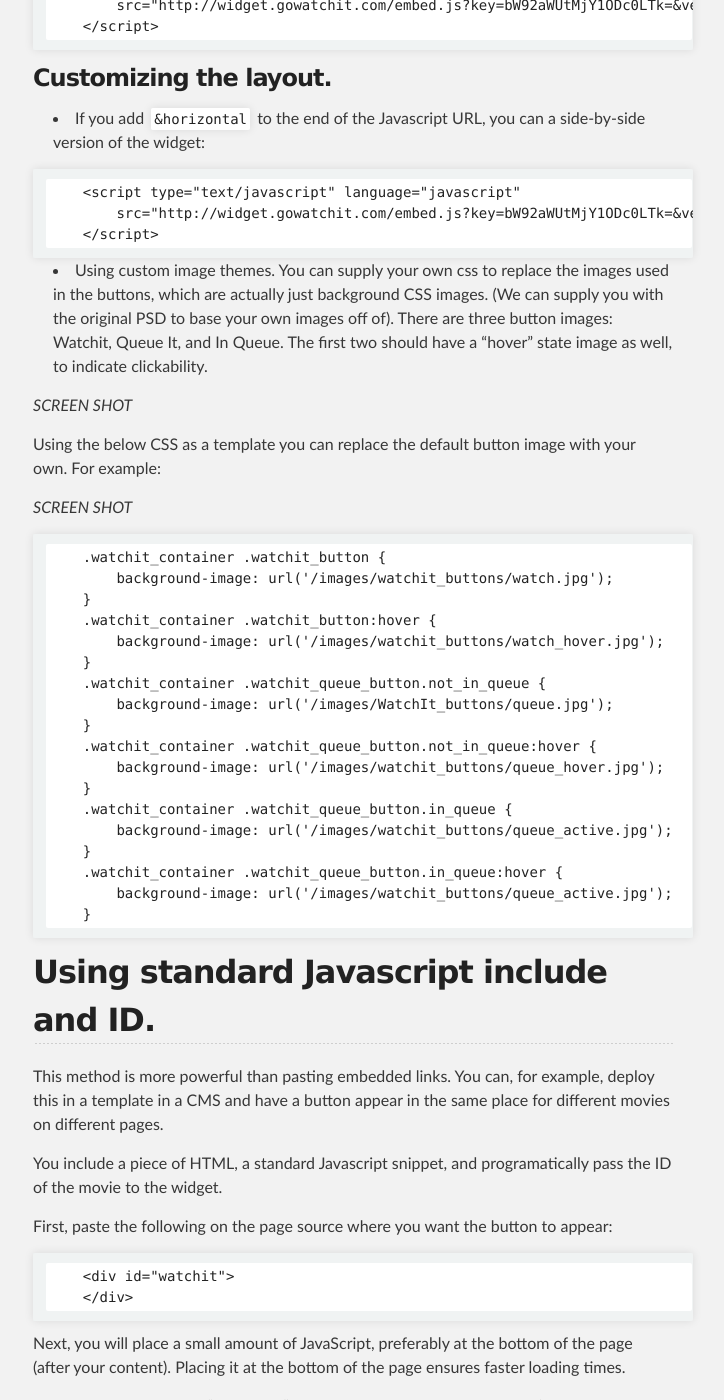
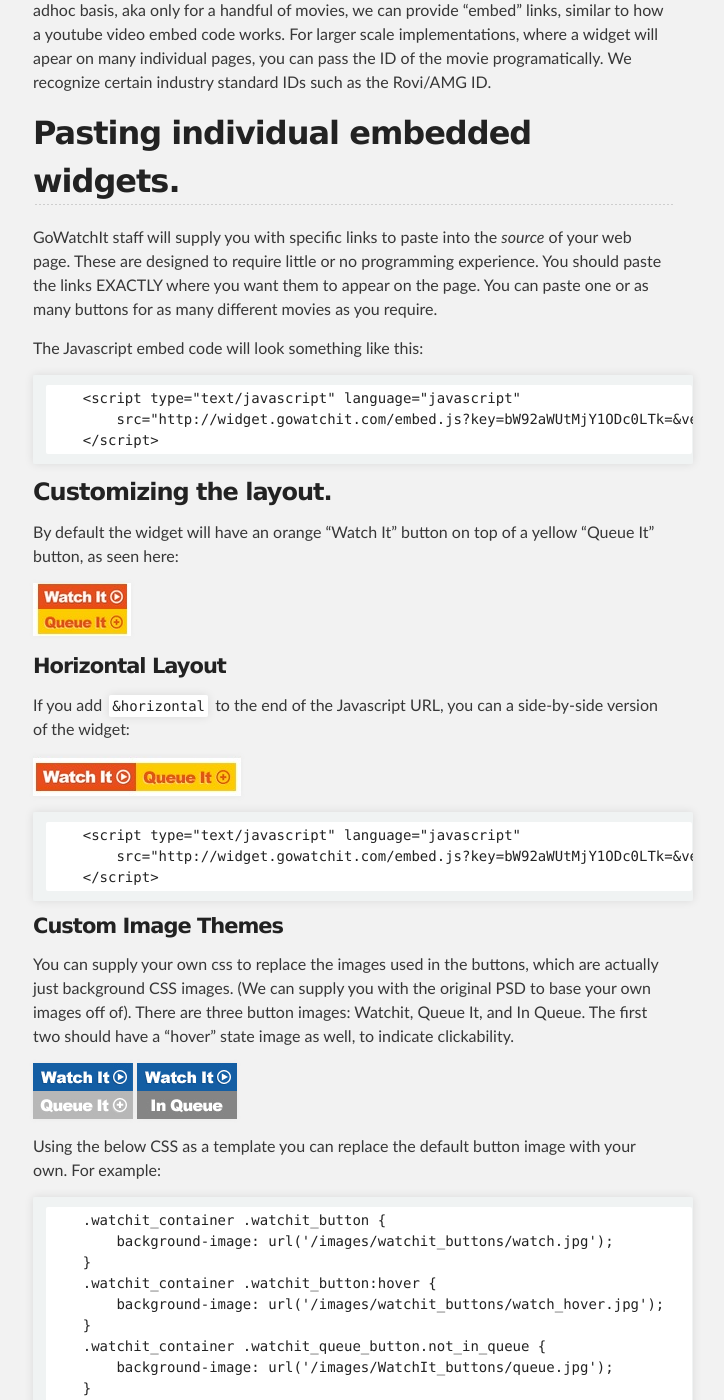
Before and after one commit to ncmdev/plexusent.github.io, a Jekyll site: the page built from widget.md, in a window 1280 px wide and 1400 px high, scrolled down 1928 px. Shown: the whole window, without its empty margins (287-1011 px from the left). Built offline with Jekyll 4.4.1, drawn with Linux system fonts in a browser that asks for light colours; some of the changed text lies outside the part shown.

````diff
--- a/widget.md
+++ b/widget.md
@@ -22,7 +22,7 @@
 * Tracking: We track aggregate status, such as how many users saw a button, vs how many clicked on it. We can also track things like which providers the users clicked on, and even if they purchased something. If users queue a movie, get a notification months later, and purchase that film, we can track the origin of that transaction back to your website.
 
 
-*SCREEN SHOT HERE*
+![example widget](screenshots/widgetOnSite.png)
 
 ### Buttons
 The Watch It button will launch the lightbox. The Queue button--if a user is logged into GWI--will automatically add the movie to a users queue without displaying the lightbox. If the user is not logged in, the Queue button will also launch the lightbox.
@@ -49,8 +49,15 @@
 ```
 
 ### Customizing the layout.
+By default the widget will have an orange "Watch It" button on top of a yellow "Queue It" button, as seen here:
 
-- If you add `&horizontal` to the end of the Javascript URL, you can a side-by-side version of the widget:
+![regular button](/screenshots/regularstackedbutton.jpg)
+
+#### Horizontal Layout
+If you add `&horizontal` to the end of the Javascript URL, you can a side-by-side version of the widget:
+
+![horizontal button](/screenshots/horizontalbutton.jpg)
+
 
 ```
     <script type="text/javascript" language="javascript"
@@ -58,13 +65,14 @@
     </script>
 ```
 
-- Using custom image themes. You can supply your own css to replace the images used in the buttons, which are actually just background CSS images. (We can supply you with the original PSD to base your own images off of). There are three button images: Watchit, Queue It, and In Queue. The first two should have a "hover" state image as well, to indicate clickability.
+#### Custom Image Themes
 
-*SCREEN SHOT*
+You can supply your own css to replace the images used in the buttons, which are actually just background CSS images. (We can supply you with the original PSD to base your own images off of). There are three button images: Watchit, Queue It, and In Queue. The first two should have a "hover" state image as well, to indicate clickability.
+
+![Custom CSS button](/screenshots/customCSS.png) ![Custom CSS button in queue](/screenshots/customCSSinqueue.png)
 
 Using the below CSS as a template you can replace the default button image with your own. For example:
 
-*SCREEN SHOT*
 
 ```
     .watchit_container .watchit_button {
@@ -89,8 +97,9 @@
 
 
 
-## Using standard Javascript include and ID.
-This method is more powerful than pasting embedded links. You can, for example, deploy this in a template in a CMS and have a button appear in the same place for different movies on different pages.
+## Using standard Javascript include and ID
+
+This method is more powerful than pasting embedded links. You can, for example, deploy this in one template of a CMS and have a button appear in the same place for different movies on different pages.
 
 You include a piece of HTML, a standard Javascript snippet, and programatically pass the ID of the movie to the widget.
 
````
Also changed, not shown: facebook.md (+6 -5 lines), index.md (+10 -2 lines), trailerWidget.md (added, +62 -0 lines), screenshots/CustomCSS.png (added), screenshots/CustomCSSinqueue.png (added), screenshots/horizontalbutton.jpg (added), screenshots/regularstackedbutton.jpg (added), screenshots/trailerUnit.png (added), 1 other file.
